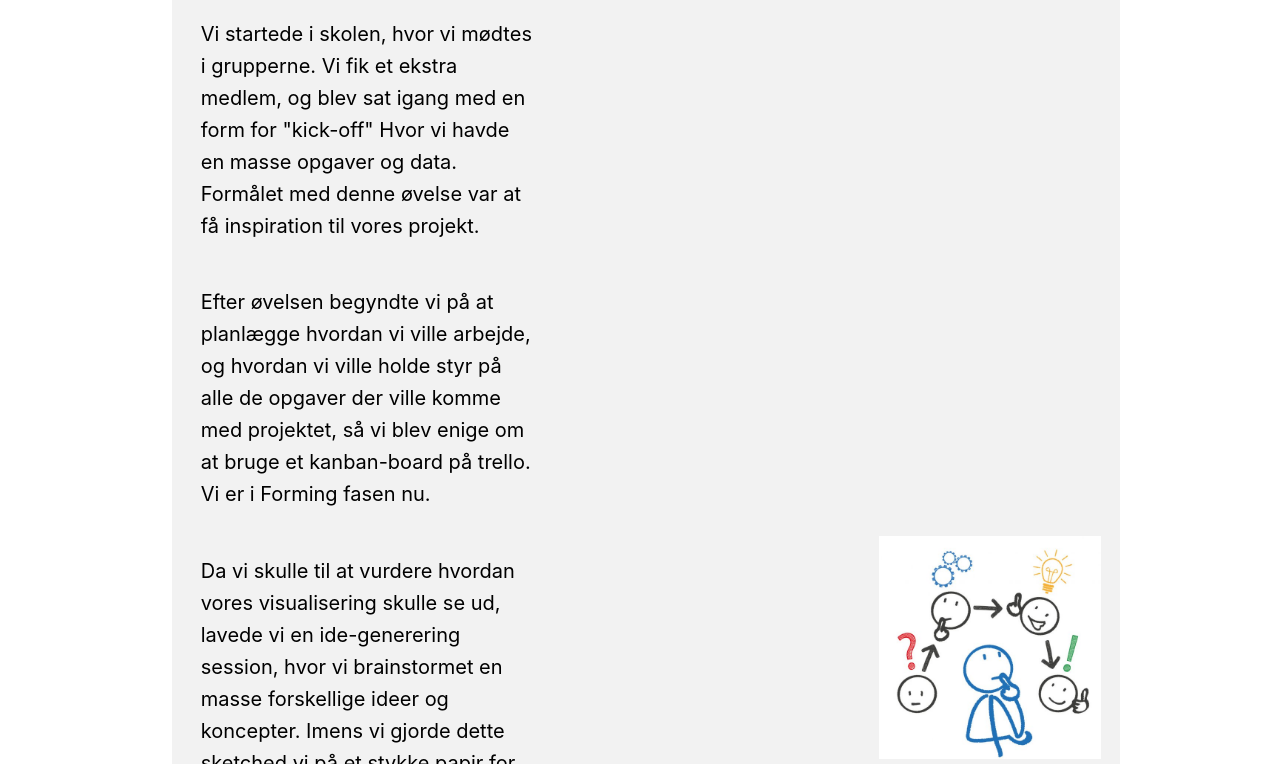
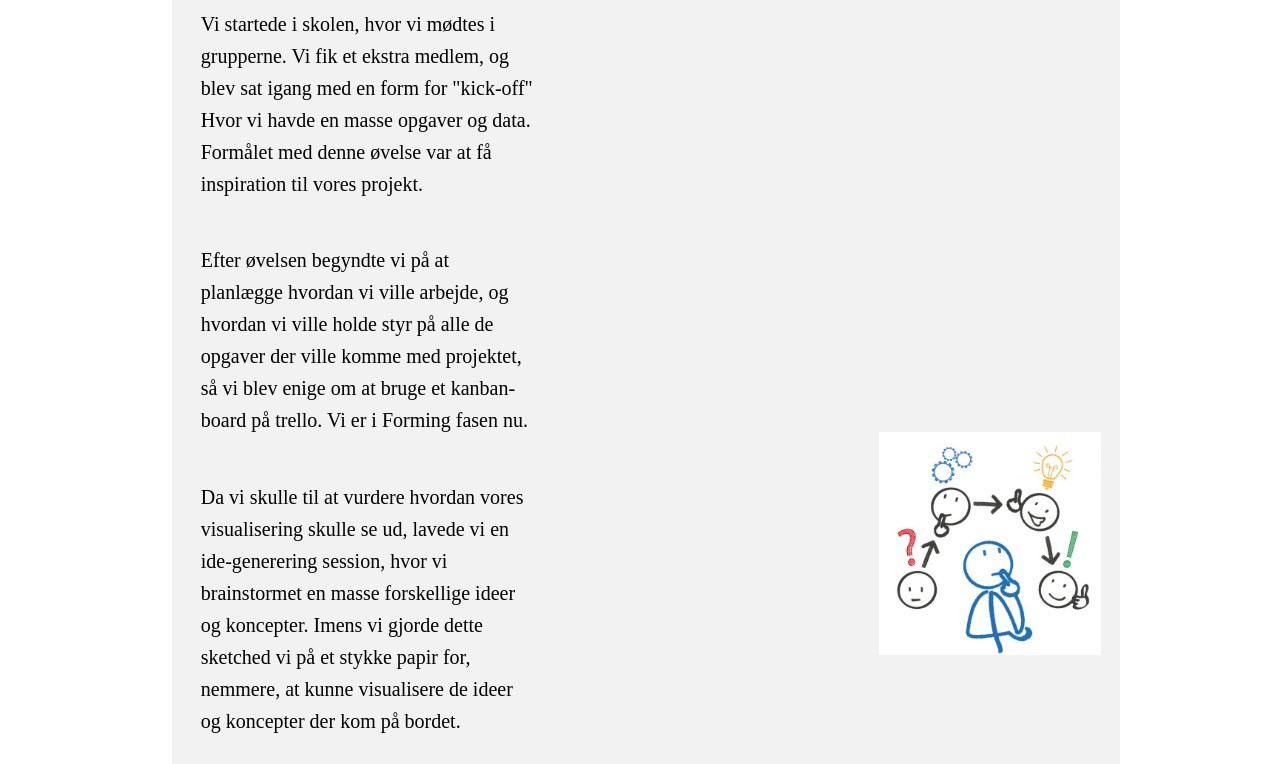
Before and after one commit to danieldawsonjensen/madsmagergodt, a website: page public/projektstyring.html in a window 1280 px wide. Shown: the part 345-1109 px from the top of the page. Drawn offline with Linux system fonts and the light colour scheme.

Commit message:
rettelser

```diff
--- a/public/ahmadstyle.css
+++ b/public/ahmadstyle.css
@@ -1,9 +1,7 @@
 body {
   background-color: white;
 }
-* {
-  font-family: -apple-system, BlinkMacSystemFont, 'Segoe UI', Roboto, Oxygen, Ubuntu, Cantarell, 'Open Sans', 'Helvetica Neue', sans-serif;
-}
+
 g {
   width: 100%;
   padding-left: 3%;
```
